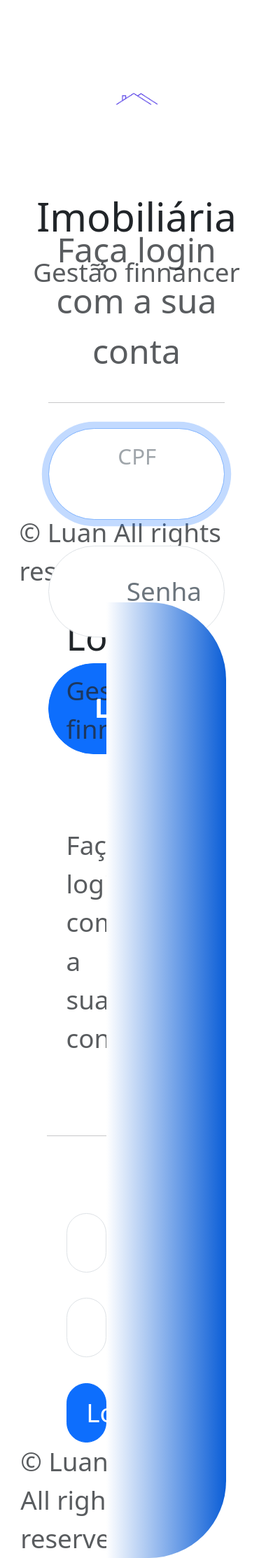
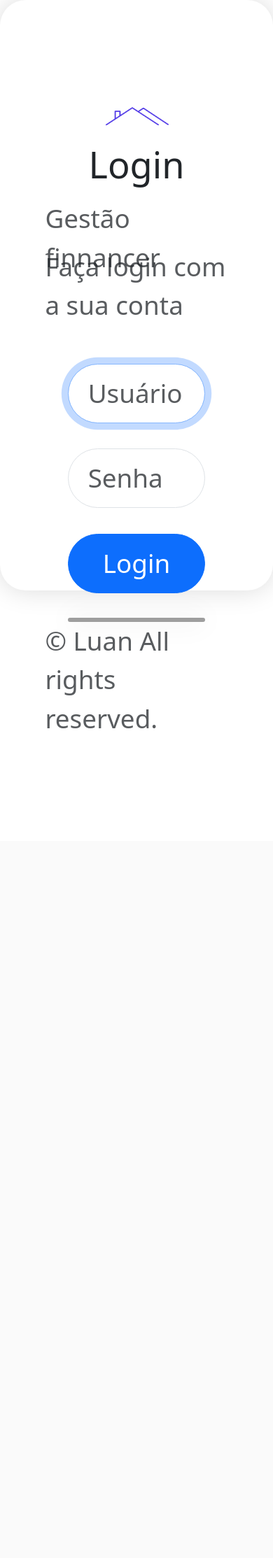
Before and after one commit to luanmalaquias/controlefinanceiro, a Django app: page /accounts/login/ in a window 390 px wide. Shown: the whole page at 70% size. After the commit the page ends 1041 px from the top, so only its background shows below. Run offline with Django 4.2, Linux system fonts and the light colour scheme; data that the repository does not hold is empty; some libraries are stand-ins or nearby versions; grey boxes are pictures that could not be loaded.

Commit message:
Novo login

```diff
--- a/core/static/css/login.css
+++ b/core/static/css/login.css
@@ -4,24 +4,31 @@ body {
     margin: 0;
 }
 
+.padding-5-20{
+    padding: 5% 20%;
+}
+
+.sombra{
+    box-shadow: 0 0 1rem rgba(0, 0, 0, 0.144);
+}
 
 .quadrado {
+    background-image: url('https://cdn.dribbble.com/userupload/4010881/file/original-afb237e3dda5bda7f149b100bf5a15dd.jpg');
+    background-position: center;
     position: relative;
     animation-name: slidein;
-    animation-duration: 1s;
+    animation-duration: 0.5s;
     animation-iteration-count: 1;
 }
 
 @keyframes slidein {
     0% {
-        background-color: red;
-        transform: translateX(-25%)
-        scaleX(1.4);
+        transform:
+        scaleX(-1);
     }
 
     100% {
-        background-color: red;
-        transform: translateX(0%)
+        transform:
         scaleX(1);
     }
 }
@@ -30,4 +37,8 @@ body {
     html{
         font-size: 2.3em;
     }
+
+    .padding-5-20{
+        padding: 0;
+    }
 }
--- a/core/templates/registration/login.html
+++ b/core/templates/registration/login.html
@@ -3,68 +3,28 @@
 {% block content %}
 {% load static %}
 
-<!-- Mobile -->
-<div class="contaier-fluid d-lg-none h-100">
-	<div class="row h-25">
-		<div class="col-12 p-5 text-center">
+
+<div class="d-lg-block h-100">
+	<div class="row h-100 padding-5-20">
+		<div class="card border-0 rounded-4 h-100 w-100 sombra">
+			<div class="card-body">
+
+				<div class="row h-100">
+					<div class="col-sm-12 col-lg-4 h-100 d-flex flex-column">
+						<!-- cima -->
+						<div class="row pt-5 h-25">
+							<div class="col-12 d-flex flex-column align-items-center">
 								<img src="{% static 'imgs/imobiliariaIcon.png' %}" alt="icone" style="width: 40%;">
-		</div>
-		<div class="col-12 text-center">
-			<h1>Imobiliária</h1>
-			<p class="text-muted">Gestão finnancer</p>
-		</div>
-	</div>
-	<div class="row h-50 pt-5">
-		<div class="col-12 d-flex align-items-center justify-content-center text-center">
-			<form method="post" class="w-75">
-				{% csrf_token %}
-				<span class="fs-4 text-muted">Faça login com a sua conta</span>
-				<hr>
-
-				<div class="form-floating mb-3">
-					<input type="text" class="ps-5 rounded-pill form-control" name="username" autofocus=""
-						autocapitalize="none" autocomplete="username" maxlength="150" required id="id_username"
-						placeholder="Usuário">
-					<label class="ps-5 text-secondary" for="id_username">CPF</label>
-				</div>
-
-				<div class="form-floating mb-3">
-					<input type="password" class="ps-5 rounded-pill form-control" name="password"
-						autocomplete="current-password" required id="id_password" placeholder="Senha">
-					<label class="ps-5 text-secondary" for="id_password">Senha</label>
-				</div>
-
-				<button type="submit" class="rounded-pill btn btn-primary py-3 w-100"><strong>LOGIN</strong></button>
-
-				{% if form.errors %}
-					<div class="alert alert-danger mt-3">
-						{{ form.errors }}
-					</div>
-				{% endif %}
-			</form>
-
-		</div>
-	</div>
-	<div class="row h-25">
-		<div class="col-12 d-flex align-items-end justify-content-center">
-			<span class="text-muted">&copy; Luan All rights reserved.</span>
-		</div>
+								<h2 class="mt-2 strong">Login</h2>
+								<span class="text-muted">Gestão finnancer</span>
 							</div>
 						</div>
 
-<!-- Desktop -->
-<div class="d-lg-block d-sm-none h-100">
-	<div class="row h-100" style="padding: 5% 20%;">
-		<div class="col-4 d-flex flex-column">
-			<div class="row h-25">
-				<img src="{% static 'imgs/imobiliariaIcon.png' %}" alt="icone" style="width: 60%;">
-				<h2 class="mt-2 strong">Login</h2>
-				<span class="text-muted">Gestão finnancer</span>
-			</div>
-			<div class="row mt-5">
-				<span class="text-muted">Faça login com a sua conta</span>
-				<hr class="my-5">
-				<form method="post">
+						<!-- formulario -->
+						<div class="row h-50">
+							<div class="col-12 d-flex justify-content-center flex-column align-items-center">
+								<span class="text-muted mb-4">Faça login com a sua conta</span>
+								<form method="post" class="w-75">
 									{% csrf_token %}
 									<div class="input-group mb-3">
 										<input type="text" class="rounded-pill form-control" name="username" autofocus="" autocapitalize="none" autocomplete="username" maxlength="150" required id="id_username" placeholder="Usuário">
@@ -80,14 +40,23 @@
 									{% endif %}
 								</form>
 							</div>
-			<div class="row h-25">
-				<div class="col-12 d-flex flex-column align-items-center justify-content-end">
+						</div>
+
+						<!-- baixo -->
+						<div class="row pb-5 h-25 d-flex">
+							<div class="col-12 d-flex justify-content-between flex-column align-items-center">
+								<div class="card w-75 h-75 rounded-4 quadrado sombra border-0 d-sm-block d-lg-none"></div>
 								<span class="fs-6 text-muted">&copy; Luan All rights reserved.</span>
 							</div>
 						</div>
+
 					</div>
-		<!-- Aplicar animação -->
-		<div class="col-8 quadrado bg-primary" style="border-top-right-radius: 3rem; border-bottom-right-radius: 3rem; background-image: linear-gradient(to right, white, #0b5ed7);">
+
+					<div class="d-sm-none d-lg-block col-lg-8 rounded-4 quadrado  sombra">
+					</div>
+				</div>
+
+			</div>
 		</div>
 	</div>
 </div>
--- a/funcionais/sites.txt
+++ b/funcionais/sites.txt
@@ -8,3 +8,6 @@ https://www.gerarpix.com.br/
 https://geradordepix.com/
 
 https://www.youtube.com/watch?v=z-CDaD8Xn4U&ab_channel=AlexPinheiro
+
+ilustrações
+https://dribbble.com/guillaumekurkdjian
```
Lines whose indentation alone changed are shown as unchanged.
